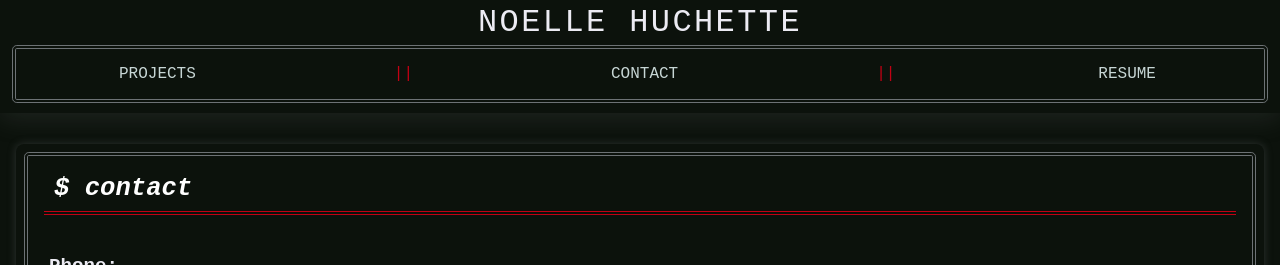
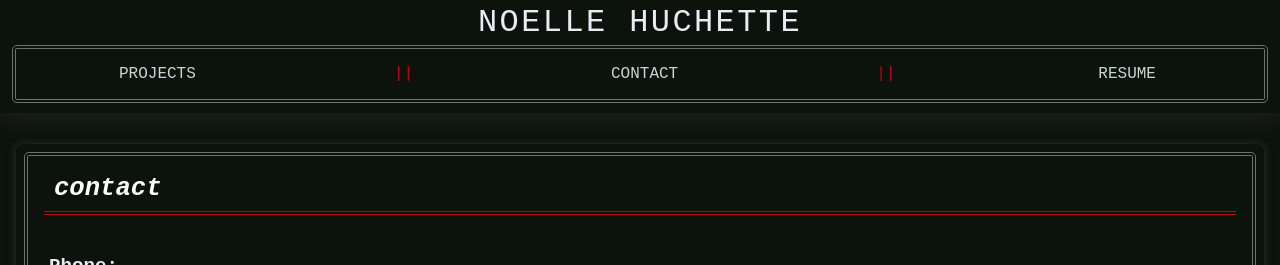
Before and after one commit to noellehuchette/portfolio, a React (Create React App) app: page /contact in a window 1280 px wide. Shown: the top 265 px of the page. Built offline with nearby package versions, Linux system fonts and the light colour scheme.

Commit message:
minor fix

```diff
--- a/src/client/components/Contact/index.js
+++ b/src/client/components/Contact/index.js
@@ -6,7 +6,7 @@ const Contact = () => {
     <div className="contact-page">
       <div className="block-content">
         <div className="block-title">
-          <h3> $ contact </h3>
+          <h3>contact </h3>
         </div>
         <div className="contact-item">
           <a href="tel:8047620267" className="contact-label">
--- a/src/client/components/Projects/index.js
+++ b/src/client/components/Projects/index.js
@@ -7,7 +7,7 @@ const Projects = () => {
     <div className="projects-page">
       <div className="block-content">
         <div className="block-title">
-          <h3>$ projects</h3>
+          <h3>projects</h3>
         </div>
         {projects.map((project) => {
           return (
```
